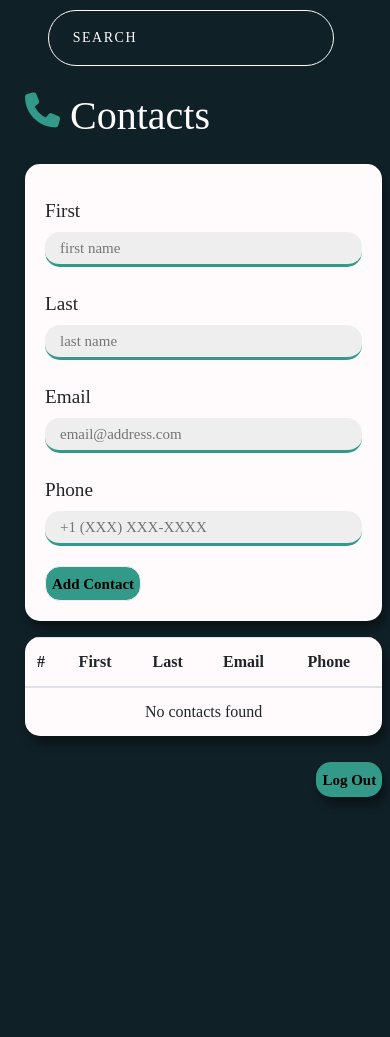
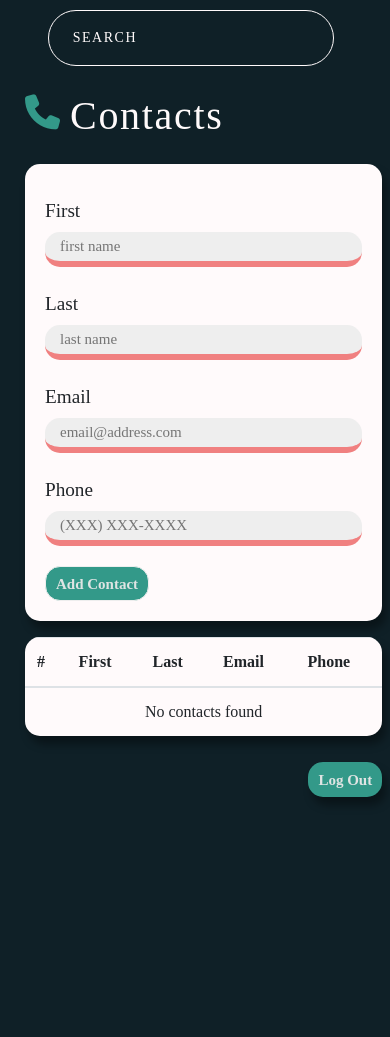
Before and after one commit to GOGOTHEDODO/COP4331_Small_Project, a PHP site: page /contacts.html in a window 390 px wide. Shown: the top 1037 px of the page. Run offline with PHP 8.4, Linux system fonts and the light colour scheme; some web fonts are replaced.

Commit message:
regex for phone number and minor fixes

```diff
--- a/contacts.html
+++ b/contacts.html
@@ -79,7 +79,9 @@
             <input
               type="tel"
               id="phoneNumber"
-              placeholder="+1 (XXX) XXX-XXXX"
+              placeholder="(XXX) XXX-XXXX"
+              pattern="[0-9]{3} [0-9]{3}-[0-9]{4}"
+              required
             />
           </div>
           <button type="submit">Add Contact</button>
--- a/css/contactStyle.css
+++ b/css/contactStyle.css
@@ -19,6 +19,7 @@ body {
 h1 {
     padding-left: 10px;
     color: #fffafb;
+    letter-spacing: 1.7px;
 }
 
 h3 {
@@ -89,6 +90,7 @@ h3 {
 .fa-phone {
     color: #339989;
     font-size: 35px;
+    line-height: 40px;
 }
 
 /* Styles for the add form */
@@ -120,13 +122,21 @@ h3 {
     box-shadow: #575756;
 }
 
-.contacts-form input:hover {
-    border-bottom: 3px solid #7de2d1;
-    border-radius: 0;
+.contacts-form input:valid {
+    border-bottom: 6px solid palegreen;
+}
+
+.contacts-form input:invalid {
+    border-bottom: 6px solid lightcoral;
+}
+
+.contacts-form input:hover, .contacts-form input:focus{
+    border-radius: 5px;
+    box-shadow: 2.1px 5.2px 5.2px hsl(0deg 0% 0% / 0.37);
 }
 
 .contacts-form button {
-    padding: 6px;
+    padding: 6px 10px 6px 10px;
     margin-top: 10px;
     background-color: #339989;
     border-radius: 15px;
@@ -135,10 +145,14 @@ h3 {
     cursor: pointer;
     font-size: 15px;
     font-weight: 600;
+    color: #dfe4e3;
 }
 
 .contacts-form button:hover, .contacts-form button:focus {
     background-color: #7de2d1;
+    box-shadow: 2.1px 5.2px 5.2px hsl(0deg 0% 0% / 0.37);
+    border: transparent;
+    color: #575756;
 }
 
 /* Styles for the table */
@@ -174,20 +188,25 @@ h3 {
 }
 
 #logoutButton {
-    padding: 6px;
+    padding: 6px 10px 6px 10px;
     margin-top: 10px;
+    height: 35px;
     background-color: #339989;
+    color: #dfe4e3;
+    font-size: 15px;
+    font-weight: 600;
     border-radius: 15px;
-    height: 35px;
     border: transparent;
     cursor: pointer;
-    font-size: 15px;
-    font-weight: 600;
     box-shadow: 4.1px 8.2px 8.2px hsl(0deg 0% 0% / 0.37);
+
 }
 
 #logoutButton:hover, #logoutButton:focus {
     background-color: #7de2d1;
+    box-shadow: 2.1px 5.2px 5.2px hsl(0deg 0% 0% / 0.37);
+    border: transparent;
+    color: #575756;
 }
 
 @media only screen and (max-width: 650px) {
```
